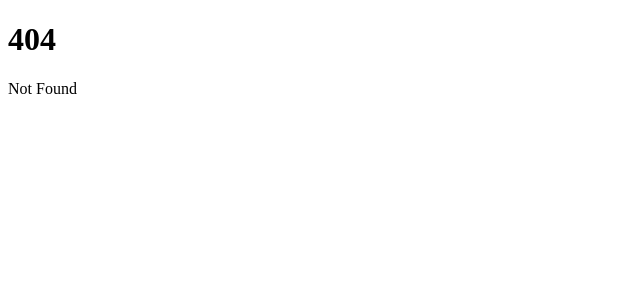
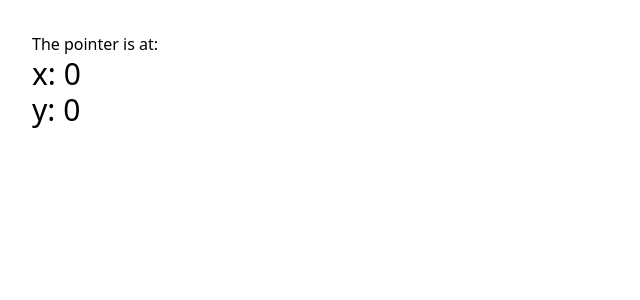
Before and after one commit to Leland-CP/website, a SvelteKit app: page /progame in a window 1280 px wide. Before the commit this address had no page. Shown: the top 300 px of the page, without its empty margins (0-640 px from the left). Built offline with nearby package versions, Linux system fonts and the light colour scheme.

Commit message:
Funny pro game

```diff
--- /dev/null
+++ b/src/routes/progame/+page.svelte
@@ -0,0 +1,28 @@
+<script>
+    import "../../app.css"
+    let m = { x: 0, y: 0 };
+    let state = true;
+
+    function handleMove(event) {
+        m.x = event.clientX;
+        m.y = event.clientY;
+
+        if (m.x === 1000 && m.y === 500) {
+            state = false;
+        } else {
+            state = true;
+        }
+    }
+</script>
+
+{#if state}
+    <div on:pointermove={handleMove} class="w-100% h-screen p-8">
+        The pointer is at:
+        <h1 class="text-3xl">x: {m.x}</h1>
+        <h1 class="text-3xl">y: {m.y}</h1>
+    </div>
+{:else}
+    <div class="w-100% h-screen p-8">
+        <h1 class="text-3xl">Win!</h1>
+    </div>
+{/if}
```
